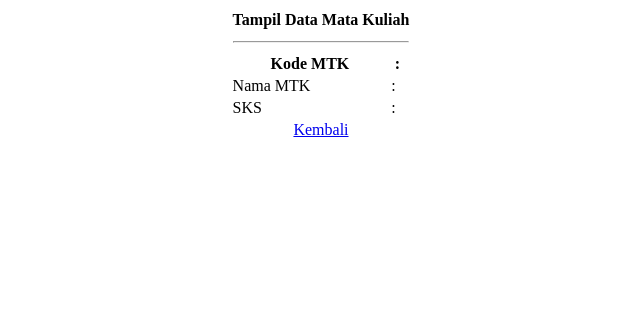
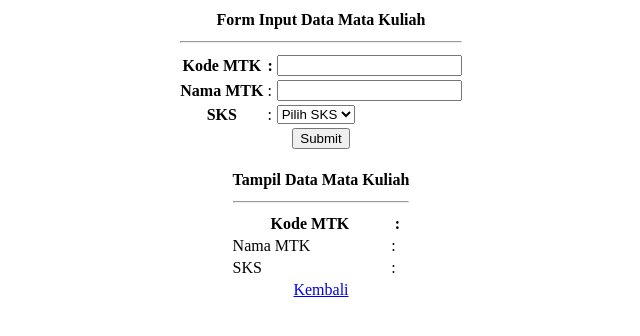
Before and after one commit to RianyWulandari/WP2_RianyWulandari, a CodeIgniter app: page /pustaka-booking/index.php/matakuliah/cetak in a window 1280 px wide. Shown: the top 336 px of the page, without its empty margins (319-959 px from the left). Run offline with CodeIgniter, Linux system fonts and the light colour scheme.

Commit message:
p3, p5 add and load form_validation

```diff
--- a/application/config/autoload.php
+++ b/application/config/autoload.php
@@ -58,7 +58,7 @@ $autoload['packages'] = array();
 |
 |	$autoload['libraries'] = array('user_agent' => 'ua');
 */
-$autoload['libraries'] = array();
+$autoload['libraries'] = array('form_validation');
 
 /*
 | -------------------------------------------------------------------
--- a/application/controllers/Matakuliah.php
+++ b/application/controllers/Matakuliah.php
@@ -9,6 +9,26 @@ class Matakuliah extends CI_Controller
     }
     public function cetak()
     {
+        $this->form_validation->set_rules('kode', 'Kode Matakuliah', 'required|min_length[3]',
+        [
+            'required' => 'Kode Matakuliah Harus diisi',
+            'min_length' => 'Kode terlalu pendek'
+        ]);
+
+        $this->form_validation->set_rules('nama', 'Kode Matakuliah', 'required|min_length[3]', [
+            'required' => 'Nama Matakuliah harus diisi',
+            'min_length' => 'Nama terlalu pendek'
+        ]);
+
+        if ($this->form_validation->run() !=true) {
+            $this->load->view('view-form-matakuliah');
+        } else{
+            $data = [
+                'kode' => $this->input->post('kode'),
+                'nama' => $this->input->post('nama'),
+                'sks' => $this->input->post('sks')
+            ];
+        }
         $data = [
             'kode' => $this->input->post('kode'),
             'nama' => $this->input->post('nama'),
--- a/application/views/view-form-matakuliah.php
+++ b/application/views/view-form-matakuliah.php
@@ -4,7 +4,7 @@
 </head>
 
 <body>
-    <center>
+    <center //view-form-matakuliah.php//>
          <form method="POST" action="<?= base_url('Matakuliah/cetak'); ?>">
 
              <table>
```
